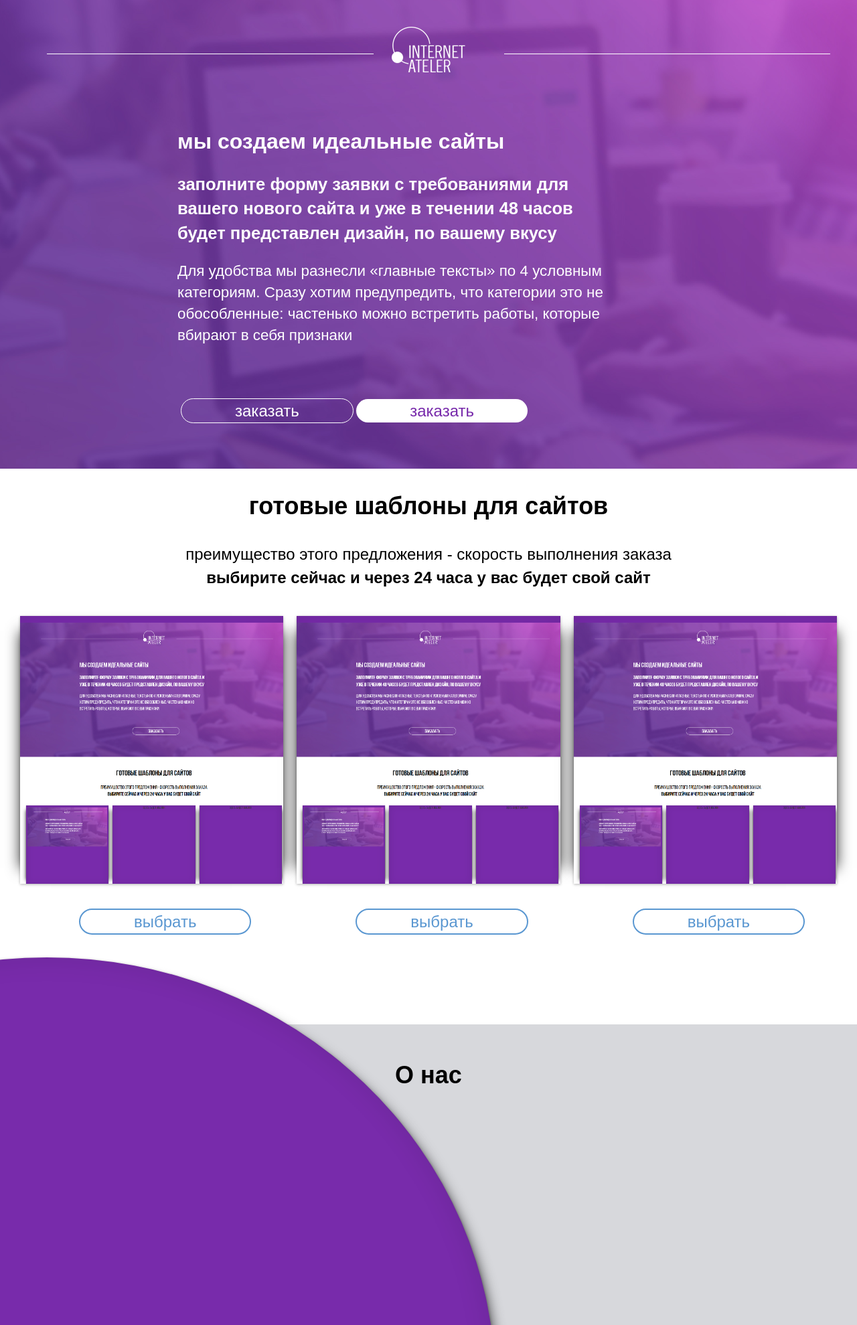
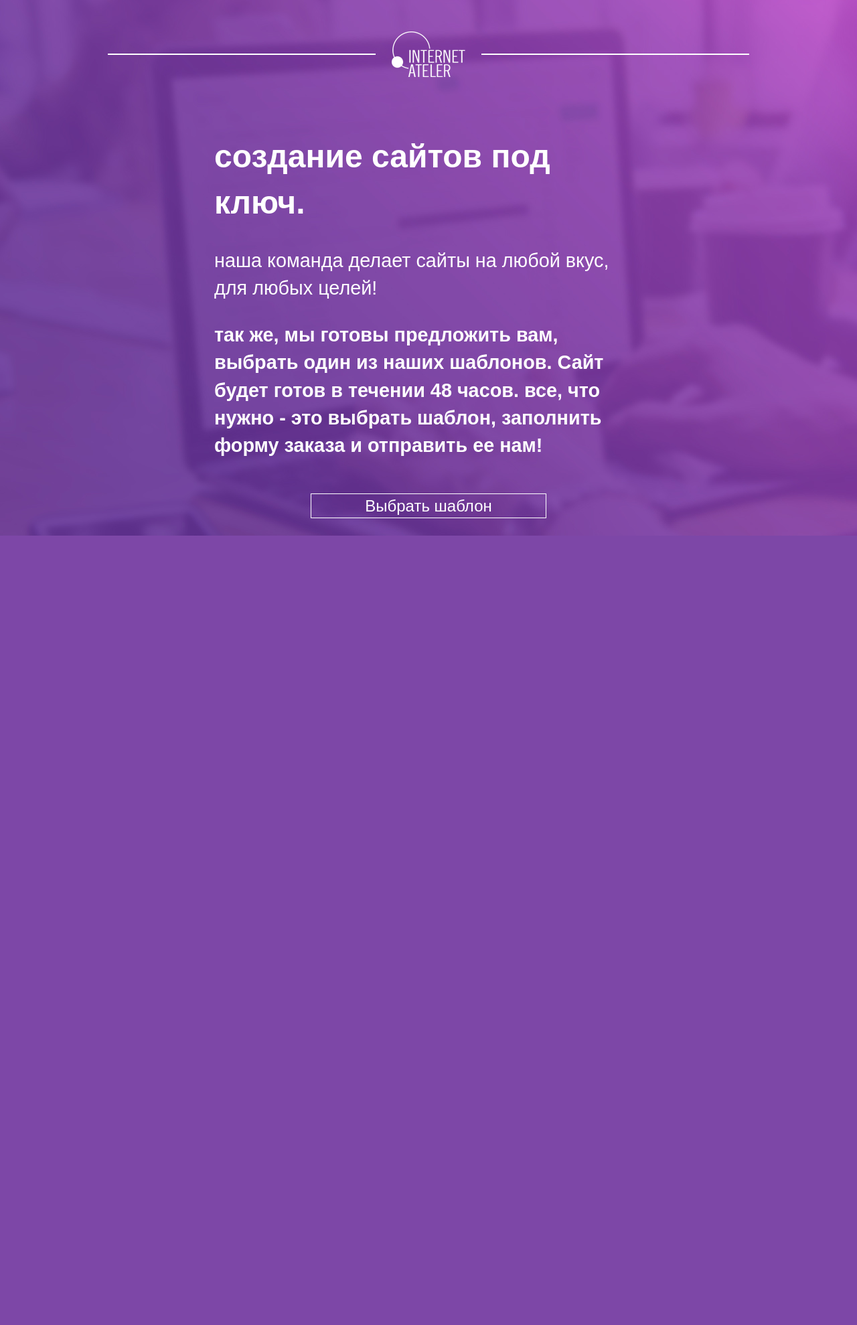
Before and after one commit to monshdi/monshdi.github.io, a PHP site: page / in a window 1280 px wide; the page is wider, and only the part inside the window is pictured. Shown: the top 1979 px of that part at 67% size. After the commit the page ends 800 px from the top of that part, so only its background shows below. Run offline with PHP 8.4, Linux system fonts and the light colour scheme; some web fonts are replaced.

Commit message:
Thirth commit

```diff
--- a/interneta/css/main.css
+++ b/interneta/css/main.css
@@ -23,6 +23,7 @@ body input:required:valid,
 body textarea:required:valid {
 
 }
+
 body {
 	font-family: "BebasRegular", sans-serif;
 	font-size: 16px;
@@ -37,24 +38,42 @@ body {
 	height: auto;
 }
 .parallax {
-	height: 800px;
+	height: 400px;
 	background-attachment: fixed;
-	background-position: 50% 0;
+	background-position: center;
 	position: relative;
 }
 header{
 	position: relative;
 	margin-bottom: 30px;
-	height: 700px;
+	height: 100vh;
+	-webkit-background-size: cover;
+	background-size: cover;
+	background-position: center;
+}
+.main_head{
+	height: 100vh;
+	margin: 0;
+	padding: 0;
+	display: -webkit-flex;
+	display: -moz-flex;
+	display: -ms-flex;
+	display: -o-flex;
+	display: flex;
+	flex-direction: column;
+	justify-content: space-around;
+	-ms-align-items: center;
+	align-items: center;
 }
 section{
 	position: relative;
 }
 .top_head{
 	padding-top: 40px;
-	margin-bottom: 60px;
 }
 .top_logo{
+	text-align: center;
+	padding-top: 20px;
 	position: relative;
 	text-align: center;
 	z-index: 10;
@@ -62,26 +81,32 @@ section{
 	-o-animation-duration: 2s;
 	animation-duration: 2s;
 }
-.top_line{
-	position: absolute;
-	text-align: center;
-	height: 10px;
-	width: 100%;
-	border-bottom: 1px solid #fff;
-	z-index: 10;
-	padding-top: 40px;
-	-webkit-animation-duration: 2s;
-	-o-animation-duration: 2s;
-	animation-duration: 2s;
+.top_logo::before{
+	display: inline-block;
+	vertical-align: middle;
+	content: '';
+	background-color: #fff;
+	width: 400px;
+	height: 2px;
+	margin-right: 20px;
+}
+.top_logo::after{
+	display: inline-block;
+	vertical-align: middle;
+	content: '';
+	background-color: #fff;
+	width: 400px;
+	height: 2px;
+	margin-left: 20px;
 }
 .head_text{
-	display: inline;
-	text-align: left;
 	position: relative;
 	z-index: 10;
 	color: #fff;
+	width: 50%;
 }
 .head_text h1{
+	font-size: 3em;
 	-webkit-animation-duration: 2s;
 	-o-animation-duration: 2s;
 	animation-duration: 2s;
@@ -90,7 +115,7 @@ section{
 	animation-delay: 1s;
 }
 .head_text strong{
-	font-size: 1.6em;
+	font-size: 1.8em;
 	-webkit-animation-duration: 2s;
 	-o-animation-duration: 2s;
 	animation-duration: 2s;
@@ -99,8 +124,7 @@ section{
 	animation-delay: 1s;
 }
 .head_text p{
-	font-size: 1.4em;
-	margin-bottom: 80px;
+	font-size: 1.8em;
 	-webkit-animation-duration: 2s;
 	-o-animation-duration: 2s;
 	animation-duration: 2s;
@@ -108,19 +132,42 @@ section{
 	-o-animation-delay: 1s;
 	animation-delay: 1s;
 }
+.button_cont{
+	position: relative;
+	z-index: 1000;
+}
 .button{
 	position: relative;
-	margin-left: 200px;
-	margin-top: 80px;
 	color: #fff;
 	font-size: 1.5em;
 	border: 1px solid #fff;
-	border-radius: 50px;
 	padding: 4px 80px;
+	-webkit-transition: all .3s ease;
+	-o-transition: all .3s ease;
+	transition: all .3s ease;
 }
 .button:hover{
-	color: #5A97D1;
-	border: 1px solid #5A97D1;
+	color: #782BAB;
+	background-color: #fff;
+	border-radius: 50px;
+	padding: 4px 180px;
+}
+.button_pop{
+	margin-top: 80px;
+	position: relative;
+	color: #fff;
+	background: none;
+	font-size: 1.5em;
+	border: 1px solid #fff;
+	padding: 4px 85px;
+	-webkit-transition: all .3s ease;
+	-o-transition: all .3s ease;
+	transition: all .3s ease;
+}
+.button_pop:hover{
+	color: #782BAB;
+	background-color: #fff;
+	border-radius: 50px;
 }
 .s_headname{
 	position: relative;
@@ -135,7 +182,7 @@ section{
 }
 .template_site{
 	position: relative;
-	height: 800px;
+	height: 100%;
 	z-index: 100;
 }
 .templates{
@@ -163,41 +210,19 @@ section{
 	margin-top: 440px;
 }
 .button_bl{
-	color: #5A97D1;
-	border: 2px solid #5A97D1;
+	color: #782BAB;
+	border: 2px solid #782BAB;
 	position: relative;
 	font-size: 1.5em;
-	border-radius: 50px;
 	padding: 4px 80px;
-}
-.button_bl_1{
-	color: #fff;
-	border: 2px solid #fff;
-	position: relative;
-	font-size: 1.5em;
-	border-radius: 50px;
-	padding: 4px 80px;
-}
-.button_bl_2{
-	color: #782BAB	;
-	background-color: #fff;
-	position: relative;
-	font-size: 1.5em;
-	border-radius: 50px;
-	padding: 4px 80px;
+	-webkit-transition: all .4s ease;
+	-o-transition: all .4s ease;
+	transition: all .4s ease;
 }
 .button_bl:hover{
-	color: #782BAB;
-	border: 2px solid #782BAB;
-}
-.button_bl_1:hover{
-	color: #5A97D1;
-	border: 2px solid #5A97D1;
-}
-.button_bl_2:hover{
 	color: #fff;
-	background-color: #5A97D1;
-	border: 2px solid #5A97D1;
+	background-color: #782BAB;
+	border-radius: 50px;
 }
 .about{
 	background-color: #D7D8DC;
@@ -242,6 +267,7 @@ section{
 	text-align: center;
 	width: 100%;
 	overflow: hidden;
+	z-index: 10;
 }
 .big_round_wrap{
 	position: absolute;
@@ -251,7 +277,6 @@ section{
 	background-color: #782BAB;
 	border-radius: 50%;
 	z-index: 10;
-	top: -100px;
 	left: -600px;
 	-webkit-box-shadow:  0 1px 4px rgba(0, 0, 0, .3), -23px 0 20px -23px rgba(0, 0, 0, .8), 23px 0 20px -23px rgba(0, 0, 0, .8), 0 0 40px rgba(0, 0, 0, .1) inset;
 	box-shadow:  0 1px 4px rgba(0, 0, 0, .3), -23px 0 20px -23px rgba(0, 0, 0, .8), 23px 0 20px -23px rgba(0, 0, 0, .8), 0 0 40px rgba(0, 0, 0, .1) inset;
@@ -295,9 +320,11 @@ section{
 	height: 600px;
 }
 .headname_wrap{
+	width: 100%;
+	margin-top: 60px;
+	line-height: 100px;
+	text-align: center;
 	position: relative;
-	text-align: center;
-	padding-top: 200px;
 	z-index: 100;
 }
 .headname_wrap strong{
@@ -305,11 +332,11 @@ section{
 }
 .headname_wrap p{
 	font-size: 2em;
-	color: #5A97D1;
+	color: #782BAB;
 }
 footer{
 	position: relative;
-	height: 600px;
+	height: 200px;
 	background-color: #000;
 	z-index: 10;
 }
@@ -329,9 +356,3 @@ input{
 	margin-top: 40px;
 	border: none;
 }
-.form_wrap{
-	display: grid;
-	grid-template-columns: 1fr 1fr;
-	margin-left: 60px;
-
-}
--- a/interneta/index.html
+++ b/interneta/index.html
@@ -35,84 +35,19 @@
 	</head>
 	<body>
 		<header class="main_head" data-parallax="scroll" data-image-src="img/head_bg.jpg" data-z-index="1">
-		<div class="top_head">
-			<div class="container">
-				<div class="row">
-					<div class="col-md-5">
-						<div class="top_line hidden-xs hidden-sm">
-						</div>
-					</div>
-					<div class="col-md-2">
 			<div class="top_logo">
 				<a href="#"><img src="img/top_logo.png" alt="logo"></a>
-						</div>
-					</div>
-					<div class="col-md-5">
-						<div class="top_line hidden-xs hidden-sm">
 
 			</div>
-					</div>
-				</div>
-			</div>
-		</div>
 			<div class="head_text">
-			<div class="container">
-				<div class="row">
-					<div class="col-md-2"></div>
-					<div class="col-md-7">
-						<h1>мы создаем идеальные сайты</h1>
-						<strong>заполните форму заявки с требованиями для вашего нового сайта
-							и уже в течении 48 часов будет представлен дизайн, по вашему вкусу
-						</strong>
-						<p>Для удобства мы разнесли «главные тексты» по 4 условным категориям.
-							Сразу хотим предупредить, что категории это не обособленные:
-						частенько можно встретить работы, которые вбирают в себя признаки</p>
-					</div>
+				<h1>создание сайтов под ключ.</h1>
+				<p>наша команда делает сайты на любой вкус, для любых целей!</p>
+				<strong>так же, мы готовы предложить вам, выбрать один из наших шаблонов. Сайт будет готов в течении 48 часов. все, что нужно - это выбрать шаблон, заполнить форму заказа и отправить ее нам!</strong>
 			</div>
 			<div class="button_cont">
-				<a href="#" class="button">заказать</a>
-				<a href="#" class="button_bl_2">заказать</a>
-				</div>
-			</div>
+				<a href="#template" class="button">Выбрать шаблон</a>
 			</div>
 		</header>
-	<section class="template_site">
-		<div class="s_headname">
-			<h2>готовые шаблоны для сайтов</h2>
-			<span>преимущество этого предложения - скорость выполнения заказа</span> <br/>
-			<strong>выбирите сейчас и через 24 часа у вас будет свой сайт</strong>
-		</div>
-		<div class="s_content">
-			<div class="templates">
-				<div class="template">
-					<div class="sel_buttons">
-						<a href="#" class="button_bl">выбрать</a>
-					</div>
-					<div class="template_item">
-						<img src="img/templ1.png" alt="alt">
-					</div>
-
-				</div>
-				<div class="template">
-					<div class="sel_buttons">
-						<a href="#" class="button_bl">выбрать</a>
-					</div>
-					<div class="template_item">
-						<img src="img/templ1.png" alt="alt">
-					</div>
-				</div>
-				<div class="template">
-					<div class="sel_buttons">
-						<a href="#" class="button_bl">выбрать</a>
-					</div>
-					<div class="template_item">
-						<img src="img/templ1.png" alt="alt">
-					</div>
-				</div>
-
-			</div>
-		</div>
-	</section>
 		<section class="about">
 			<div class="s_headname">
 				<h2>О нас</h2>
@@ -143,6 +78,67 @@
 				</div>
 			</div>
 		</section>
+		<section class="template_site" id="template">
+			<div class="s_headname">
+				<h2>готовые шаблоны для сайтов</h2>
+				<span>преимущество этого предложения - скорость выполнения заказа</span> <br/>
+				<strong>выбирите сейчас и через 24 часа у вас будет свой сайт</strong>
+			</div>
+			<div class="s_content">
+				<div class="templates hidden-xs">
+					<div class="template">
+						<div class="sel_buttons">
+							<a href="#" class="button_bl">выбрать</a>
+						</div>
+						<div class="template_item">
+							<img src="img/templ1.png" alt="alt">
+						</div>
+					</div>
+					<div class="template">
+						<div class="sel_buttons">
+							<a href="#" class="button_bl">выбрать</a>
+						</div>
+						<div class="template_item">
+							<img src="img/templ1.png" alt="alt">
+						</div>
+					</div>
+					<div class="template">
+						<div class="sel_buttons">
+							<a href="#" class="button_bl">выбрать</a>
+						</div>
+						<div class="template_item">
+							<img src="img/templ1.png" alt="alt">
+						</div>
+					</div>
+					</div>
+					<div class="carousel hidden-lg hidden-md hidden-sm">
+						<div class="template">
+						<div class="sel_buttons">
+							<a href="#" class="button_bl">выбрать</a>
+						</div>
+						<div class="template_item">
+							<img src="img/templ1.png" alt="alt">
+						</div>
+					</div>
+					<div class="template">
+						<div class="sel_buttons">
+							<a href="#" class="button_bl">выбрать</a>
+						</div>
+						<div class="template_item">
+							<img src="img/templ1.png" alt="alt">
+						</div>
+					</div>
+					<div class="template">
+						<div class="sel_buttons">
+							<a href="#" class="button_bl">выбрать</a>
+						</div>
+						<div class="template_item">
+							<img src="img/templ1.png" alt="alt">
+						</div>
+					</div>
+				</div>
+			</div>
+		</section>
 		<section class="parallax" data-parallax="scroll" data-image-src="img/webdesign.png" data-z-index="1">
 			<div class="headname_wrap">
 				<strong>индивидуальная разработка сайтов</strong>
@@ -158,22 +154,22 @@
 			<div class="s_content">
 				<div class="container">
 					<div class="row">
-					<div class="col-md-4">
+						<div class="col-md-4 col-sm-4">
 							<div class="numb">01</div>
 							<div class="descr_num">Далеко-далеко за словесными горами в стране, гласных и согласных живут рыбные тексты. Единственное курсивных возвращайся встретил. Грамматики предупреждал ipsum пустился рыбного инициал родного встретил предложения, курсивных путь, рукопись вскоре пунктуация они рекламных?</div>
 						</div>
-					<div class="col-md-4">
+						<div class="col-md-4 col-sm-4">
 							<div class="numb">02</div>
 							<div class="descr_num">Далеко-далеко за словесными горами в стране, гласных и согласных живут рыбные тексты. Единственное курсивных возвращайся встретил. Грамматики предупреждал ipsum пустился рыбного инициал родного встретил предложения, курсивных путь, рукопись вскоре пунктуация они рекламных?</div>
 						</div>
-					<div class="col-md-4">
+						<div class="col-md-4 col-sm-4">
 							<div class="numb">03</div>
 							<div class="descr_num">Далеко-далеко за словесными горами в стране, гласных и согласных живут рыбные тексты. Единственное курсивных возвращайся встретил. Грамматики предупреждал ipsum пустился рыбного инициал родного встретил предложения, курсивных путь, рукопись вскоре пунктуация они рекламных?</div>
 						</div>
 					</div>
 				</div>
 			</div>
-		<form id="callback" class="popup">
+			<form id="callback" class="main_form">
 				<div class="tarrif_wrap">
 					<div class="descr_num hidden-xs">
 
@@ -182,7 +178,7 @@
 						<h3>заполните форму для обратной связи</h3>
 						<input type="text name="name" placeholder="Ваше имя" required	/>
 						<input type="text" name="name" placeholder="Ваше имя" required	/>
-					<button class="pop_button">отправить</button>
+						<button class="button_pop">отправить</button>
 					</div>
 				</div>
 			</form>
--- a/interneta/js/common.js
+++ b/interneta/js/common.js
@@ -62,8 +62,12 @@ if(screen.width> 128){
 	//Документация: http://owlgraphic.com/owlcarousel/
 	var owl = $(".carousel");
 	owl.owlCarousel({
+		loop : true,
+		margin : 10,
 		items : 1,
-		autoHeight : true
+		autoPlay : 5000,
+		autoHeight : true,
+		singleItem : true
 	});
 	$(".next_button").click(function() {
 		owl.trigger("owl.next");
```
Also changed, not shown: interneta/css/media.css (+140 -3 lines). Lines whose indentation alone changed are shown as unchanged.
